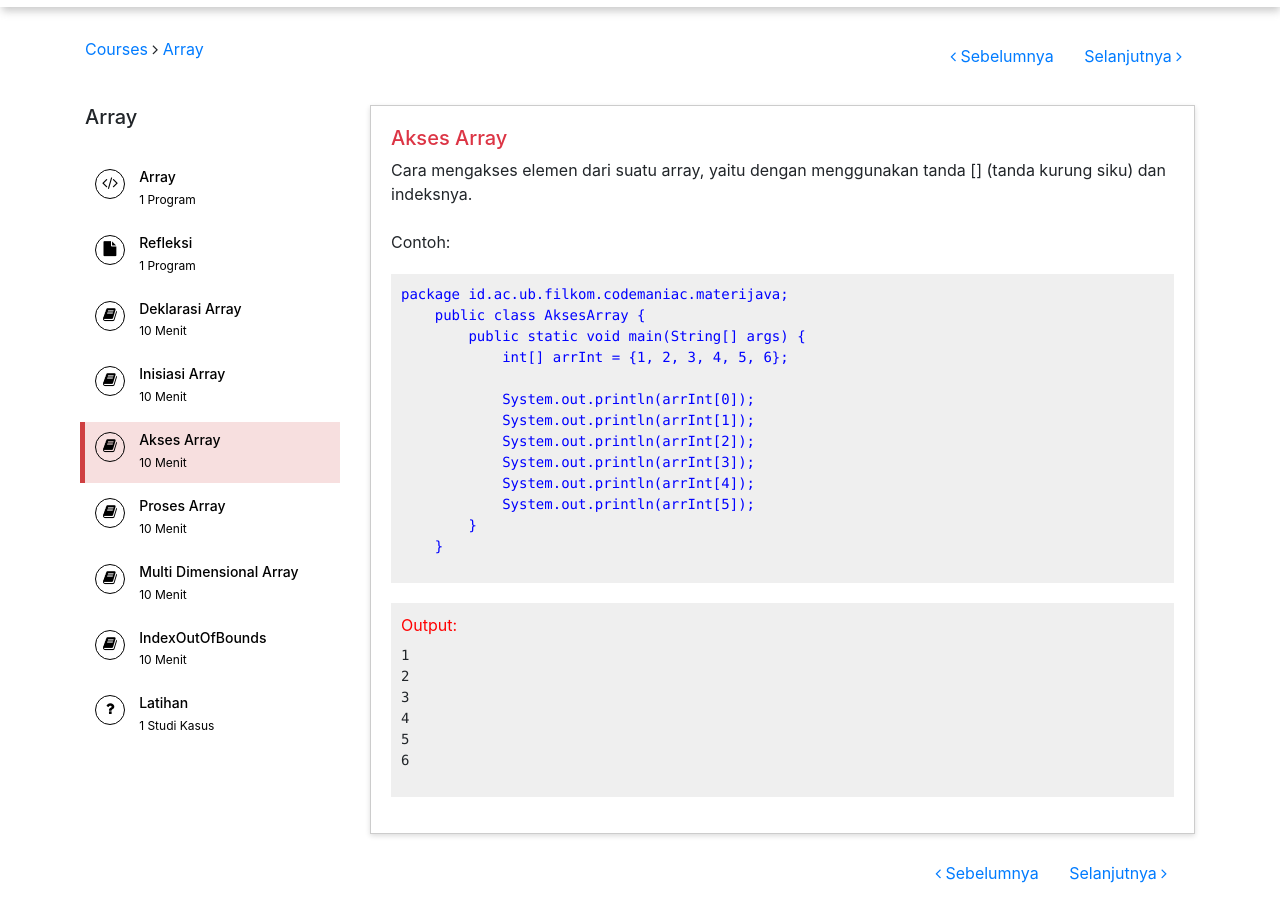
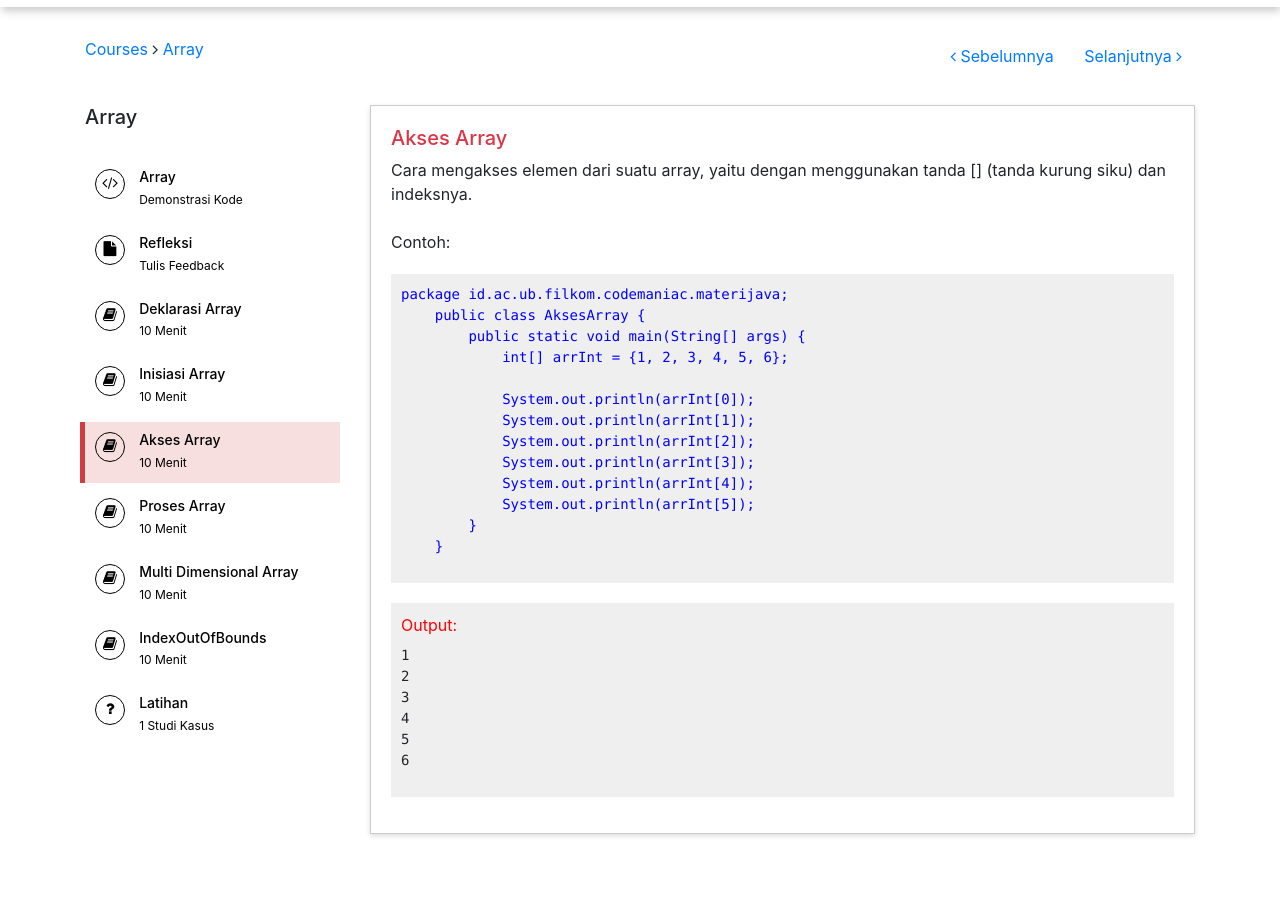
Before and after one commit to nleksanaputri/codemaniac-filkom, a plain HTML site: page materi/array/materi-3.html in a window 1280 px wide. Shown: the part 79-1000 px from the top of the page. After the commit the page ends 933 px from the top, so only its background shows below. Drawn offline with nearby package versions, Linux system fonts and the light colour scheme.

Commit message:
Update materi-3.html

```diff
--- a/materi/array/materi-3.html
+++ b/materi/array/materi-3.html
@@ -4,7 +4,7 @@
     <meta charset="UTF-8">
     <meta http-equiv="X-UA-Compatible" content="IE=edge">
     <meta name="viewport" content="width=device-width, initial-scale=1.0">
-    <title>Penulisan Komentar Pada Java</title>
+    <title>Akses Array</title>
     <link rel="stylesheet" href="https://stackpath.bootstrapcdn.com/font-awesome/4.7.0/css/font-awesome.min.css">
     <link rel="stylesheet" href="../../css/bootstrap.min.css">
     <link rel="stylesheet" href="../../css/learning.css">
@@ -49,7 +49,7 @@
                                 </div>
                                 <div class="col-10 title-course">
                                     <h5>Array</h5>
-                                    <span>1 Program</span>
+                                    <span>Demonstrasi Kode</span>
                                 </div>
                             </div>
                         </a>
@@ -64,7 +64,7 @@
                                 </div>
                                 <div class="col-10 title-course">
                                     <h5>Refleksi</h5>
-                                    <span>1 Program</span>
+                                    <span>Tulis Feedback</span>
                                 </div>
                             </div>
                         </a>
@@ -216,18 +216,7 @@
 
             </div>
         </div>
-        <div class="new-breadcrumb">
-            <div class="container">
-                <div class="row">
-                    <div class="col-12">
-                        <div class="float-right">
-                            <a href="materi-2.html" class="btn btn-link"><i class="fa fa-angle-left" aria-hidden="true"></i> Sebelumnya</a>
-                            <a href="materi-4.html" class="btn btn-link">Selanjutnya <i class="fa fa-angle-right" aria-hidden="true"></i></a>
-                        </div>
-                    </div>
-                </div>
-            </div>
-        </div>
+
     </div>
 
     <script src="https://code.jquery.com/jquery-3.2.1.slim.min.js" integrity="sha384-KJ3o2DKtIkvYIK3UENzmM7KCkRr/rE9/Qpg6aAZGJwFDMVNA/GpGFF93hXpG5KkN" crossorigin="anonymous"></script>
```
